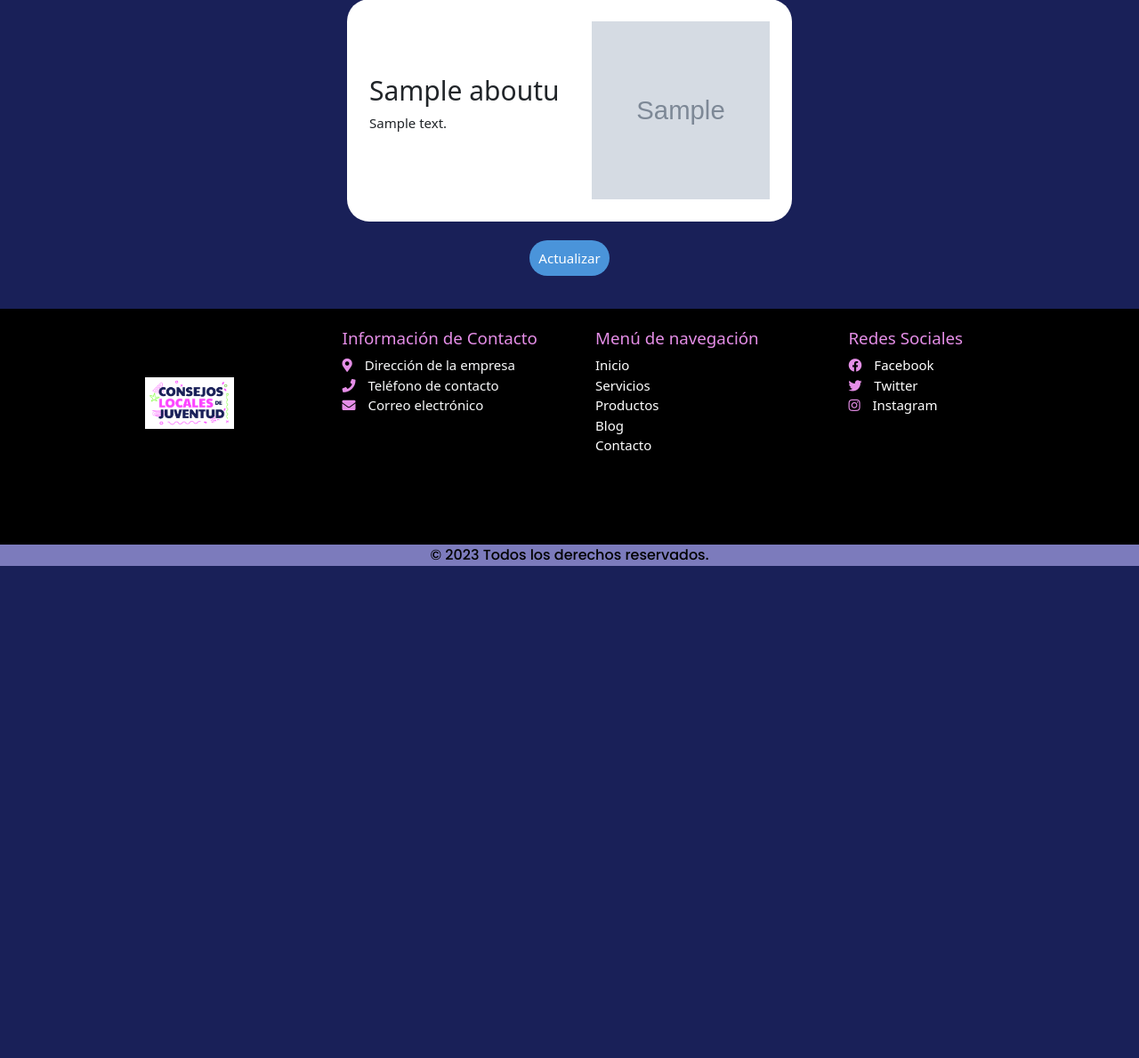
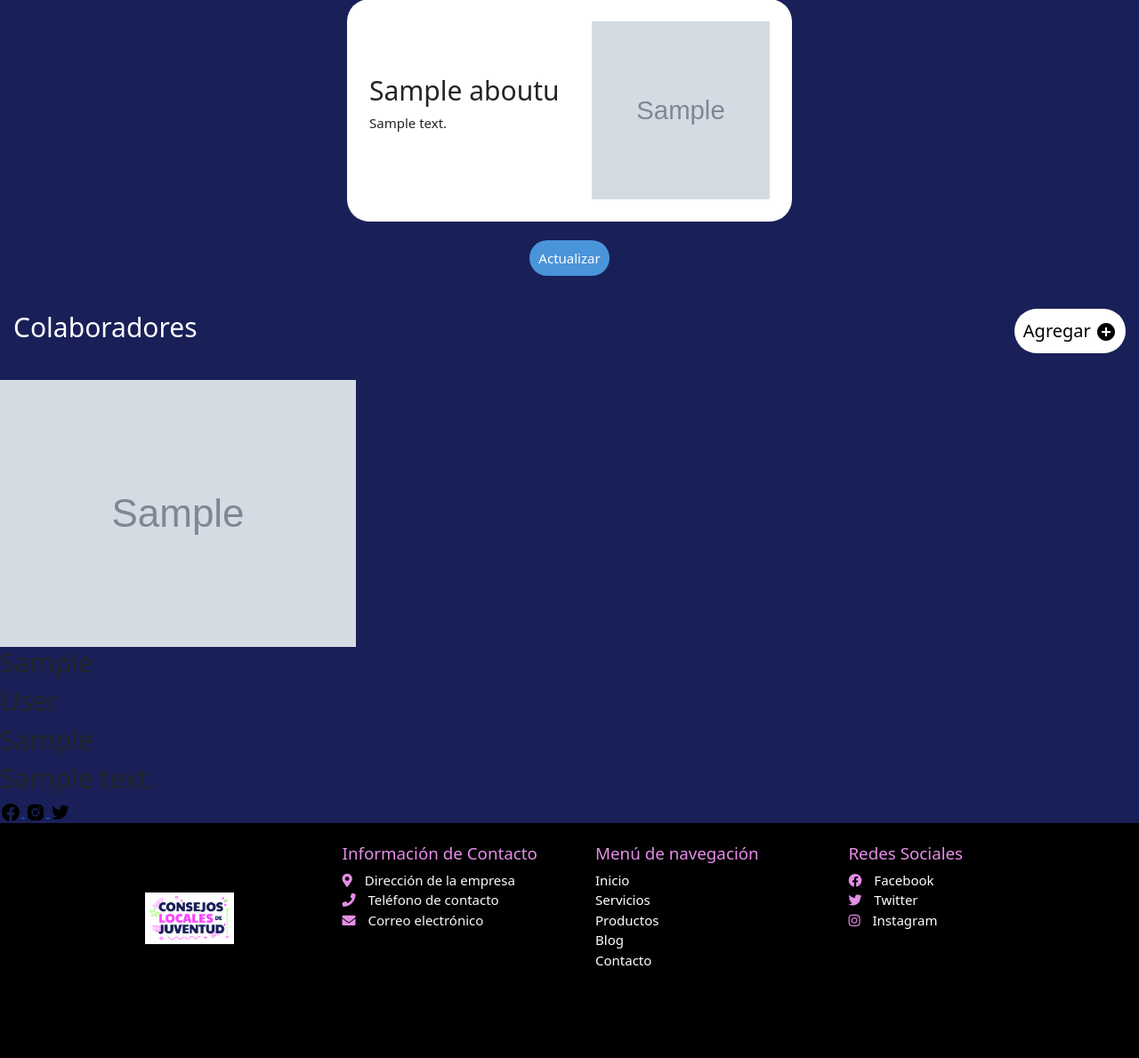
Before and after one commit to programateacademy/CDJ, a Django app: page /login/panel/ in a window 1280 px wide. Shown: the part 1710-2899 px from the top of the page at 89% size. Before the commit the page ends 2346 px from the top, so only its background shows below. Run offline with Django 4.2, Linux system fonts and the light colour scheme; a user stored in the database is signed in; tables that the repository leaves empty hold one stand-in row (values such as "Sample post"); grey boxes marked "Sample" are stand-in pictures; some libraries are stand-ins or nearby versions.

Commit message:
create_collaborator function

```diff
--- a/home/templates/layout.html
+++ b/home/templates/layout.html
@@ -26,6 +26,7 @@
     <link rel="stylesheet" href="{% static 'styles/documents.css'%}">
     <link rel="stylesheet" href="{% static 'styles/banner.css'%}">
     <link rel="stylesheet" href="{% static 'styles/about.css'%}">
+    <link rel="stylesheet" href="{% static 'styles/collaborator.css'%}">
     <title>CDJ</title>
 </head>
 
--- /dev/null
+++ b/login/static/styles/collaborator.css
@@ -0,0 +1,3 @@
+.info_collaborator_container{
+    margin: 3rem 0;
+}
--- a/login/static/styles/news.css
+++ b/login/static/styles/news.css
@@ -22,14 +22,14 @@
     height: 280px;
 }
 
-.post_button, .document_button, .banner_button, .about_button{
+.post_button, .document_button, .banner_button, .about_button, .collaborators_button{
     display: flex;
     justify-content: space-between;
     align-items: center;
     margin: 0 1rem 2rem;
 }
 
-.post_button a, .document_button a, .banner_button a, .about_button a{
+.post_button a, .document_button a, .banner_button a, .about_button a, .collaborators_button a{
     background: white;
     color: black;
     padding: 10px;
@@ -38,7 +38,7 @@
     font-size: 20px;
 }
 
-.post_button h2, .document_button h2, .banner_button h2, .about_button h2{
+.post_button h2, .document_button h2, .banner_button h2, .about_button h2, .collaborators_button h2{
     color: white;
 }
 
--- a/login/templates/panel_admin.html
+++ b/login/templates/panel_admin.html
@@ -151,4 +151,50 @@
 
 </section>
 
+
+<section class="info_collaborators_container">
+
+    <div class="collaborators_button">
+        <h2>Colaboradores</h2>
+        <a href="{% url 'login:create_collaborator' %}">
+            Agregar
+            <img src="{% static 'images/add.svg' %}" alt="Add ICON">
+        </a>
+    </div>
+
+    <div class="collaborators_flex">
+        {% for collaborator in collaborators %}
+        <div class="collaborator_container">
+
+            <div class="collaborator_card">
+
+                <img src="{{ collaborator.image.url }}" alt="Collaborator Profile Image">
+                <h2>{{ collaborator.firstname}}</h2>
+                <h2>{{ collaborator.lastname}}</h2>
+                <h2>{{ collaborator.position}}</h2>
+                <h2>{{ collaborator.description}}</h2>
+
+                <div class="collaborator_social">
+                    {% if collaborator.facebook %}
+                    <a href="{{ collaborator.facebook }}"> <img src="{% static 'images/facebook.svg'%}" alt="Facebook Icon"> </a>
+                    {% endif %}
+                    {% if collaborator.instagram %}
+                    <a href="{{ collaborator.instagram }}"> <img src="{% static 'images/instagram.svg'%}" alt="Instagram Icon"> </a>
+                    {% endif %}
+                    {% if collaborator.twitter %}
+                    <a href="{{ collaborator.twitter }}"> <img src="{% static 'images/twitter.svg'%}" alt="Twitter Icon"> </a>
+                    {% endif %}
+                </div>
+
+            </div>
+
+
+        </div>
+        {% endfor %}
+
+    </div>
+
+
+</section>
+
 {% endblock %}
--- a/login/urls.py
+++ b/login/urls.py
@@ -14,6 +14,7 @@ urlpatterns = [
     path("delete_banner/<int:banner_id>", views.delete_banner, name="delete_banner"),
     path("create_about/", views.create_about, name="create_about"),
     path("update_about/<int:aboutus_id>", views.update_about, name="update_about"),
+    path("create_collaborator/", views.create_collaborator, name="create_collaborator"),
     # =======================
     path('signin/', views.signin, name='signin'),
     path('logout/', views.signout, name='logout'),
--- a/login/views.py
+++ b/login/views.py
@@ -1,7 +1,7 @@
 from django.shortcuts import render, redirect
 from .models import Post
-from .forms import PostForm, DocumentForm, BannerForm, AboutUsForm
-from home.models import Documents, Banner, Aboutus, Consejos
+from .forms import PostForm, DocumentForm, BannerForm, AboutUsForm, CollaboratorForm
+from home.models import Documents, Banner, Aboutus, Consejos, Collaborators
 import os
 from django.contrib.auth.forms import UserCreationForm, AuthenticationForm
 from django.contrib.auth import login, logout, authenticate
@@ -11,7 +11,8 @@ def panel_admin(request):
     documents = Documents.objects.filter(user=request.user)
     banners = Banner.objects.filter(user=request.user)
     about = Aboutus.objects.filter(user=request.user)
-    context = {'posts':posts, 'documents': documents, 'banners': banners, 'aboutus': about}
+    collaborators = Collaborators.objects.filter(user=request.user)
+    context = {'posts':posts, 'documents': documents, 'banners': banners, 'aboutus': about, 'collaborators': collaborators}
     return render(request, 'panel_admin.html', context)
 
 def create_post(request):
@@ -173,3 +174,19 @@ def signin(request):
 def signout(request):
     logout(request)
     return redirect('home')
+
+def create_collaborator(request):
+    form = CollaboratorForm()
+    type_form = 5
+    if request.method == 'POST':
+        form = CollaboratorForm(request.POST, request.FILES)
+        if form.is_valid():
+            new_collaborator = form.save(commit=False)
+            new_collaborator.user = request.user
+            consejo = Consejos.objects.get(user=request.user)
+            new_collaborator.consejo = consejo
+            new_collaborator.save()
+            return redirect('login:panel_admin')
+
+    context={'form':form, "type_form": type_form}
+    return render(request, 'post_form.html', context)
```
Also changed, not shown: login/forms.py (+6 -1 lines), login/templates/post_form.html (+23 -0 lines), login/static/images/facebook.svg (added), login/static/images/instagram.svg (added), login/static/images/twitter.svg (added), media/consejos/collaborators/photo1677855192.jpeg (added).
